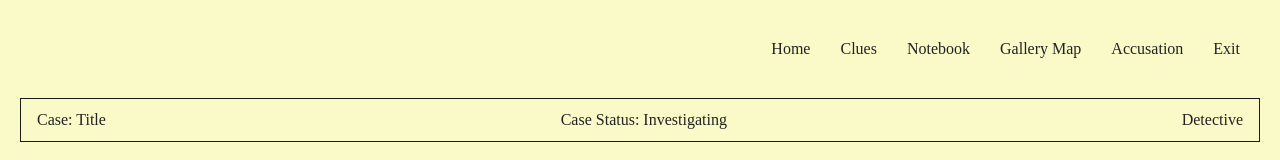
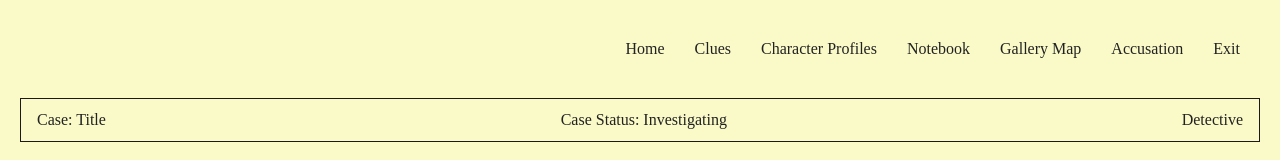
Before and after one commit to stanng66/cpan212-project-group-8, a Next.js app in the folder web/: page /clues in a window 1280 px wide. Shown: the top 160 px of the page. Built offline with nearby package versions, Linux system fonts and the light colour scheme; no server answers.

Commit message:
add Character Profiles to navigation component

```diff
--- a/web/app/components/Navigation.js
+++ b/web/app/components/Navigation.js
@@ -5,6 +5,7 @@ export default function Navigation() {
     <nav className="navigation">
       <Link href="/">Home</Link>
       <Link href="/clues">Clues</Link>
+      <Link href="/characters">Character Profiles</Link>
       <Link href="/notebook">Notebook</Link>
 
       {/* Future pages, will update */}
```
Also changed, not shown: web/app/notebook/[id]/page.js (deleted).
